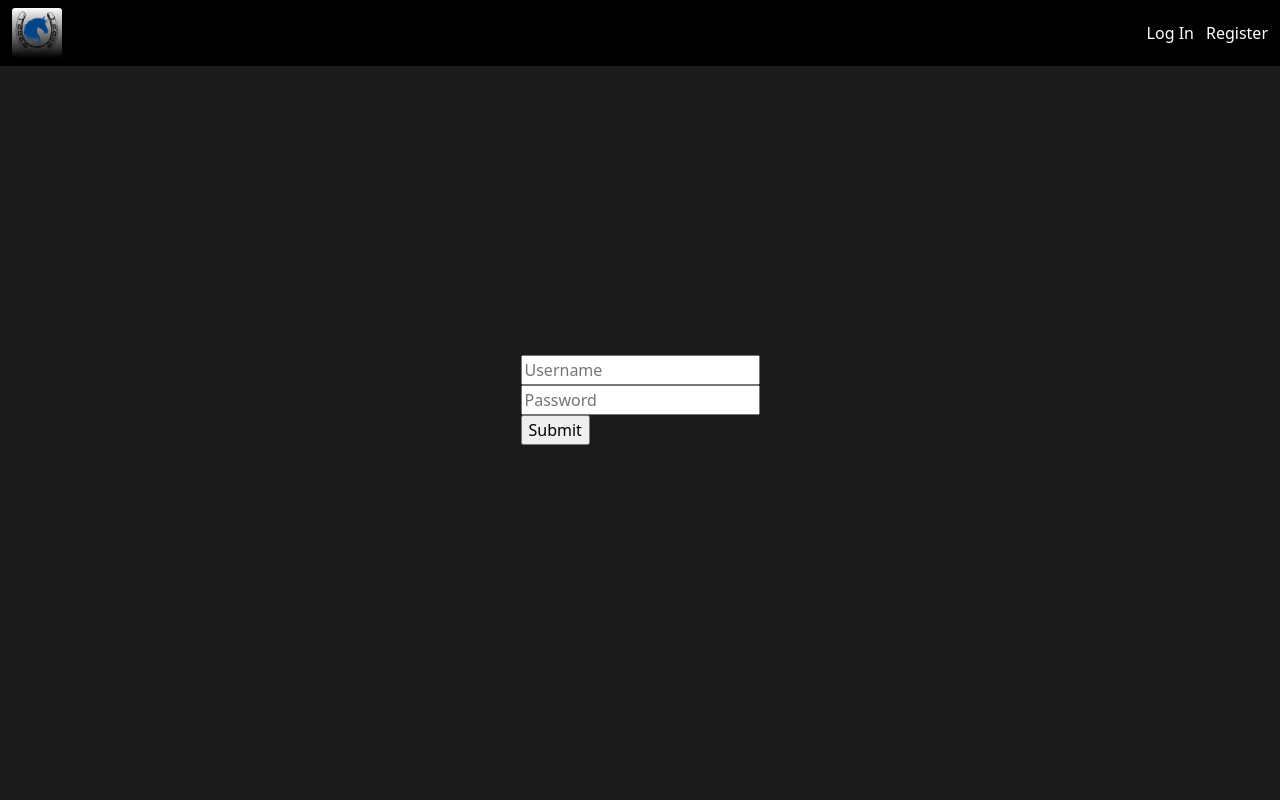
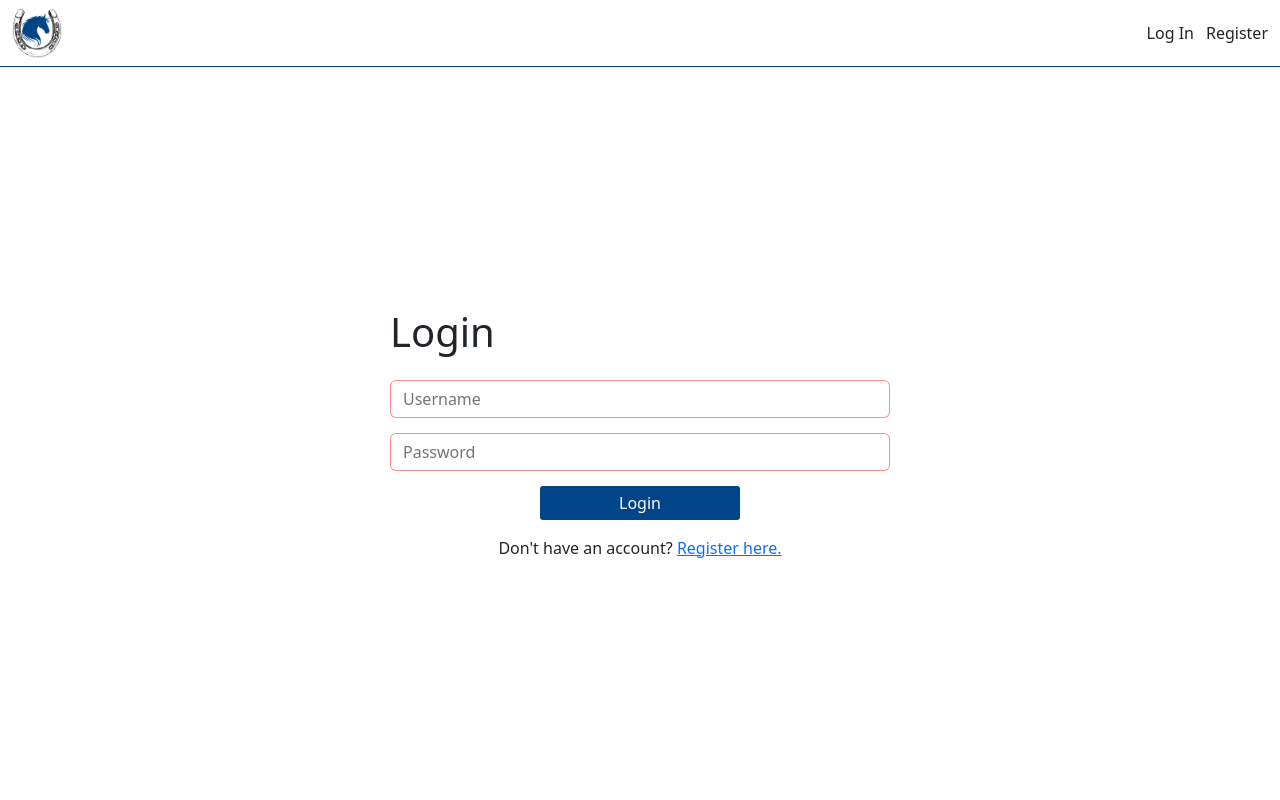
Before and after one commit to LordKrakos/KrakosShoeing, a Django app: page /accounts/login/ in a window 1280 px wide. Run offline with Django 5.2, Linux system fonts and the light colour scheme; some libraries are stand-ins or nearby versions.

Commit message:
Finished login and registration templates and styles

```diff
--- a/krakosshoeing/service/static/service/css/base.css
+++ b/krakosshoeing/service/static/service/css/base.css
@@ -1,33 +1,32 @@
-.navbar {
-  color: #fff;
-  background-color: black;
+body {
+  box-sizing: border-box;
 }
-.navbar .logo-container {
+body .navbar {
+  position: sticky;
+  border-bottom: 1px solid #014488;
+}
+body .navbar .logo-container {
   width: 50px;
   height: 50px;
 }
-.navbar .logo-container .logo {
+body .navbar .logo-container .logo {
   width: 100%;
-  border-radius: 3px;
 }
-.navbar .navbar-toggler {
+body .navbar .navbar-toggler {
   position: relative;
   border: none;
   outline: none;
 }
-.navbar .navbar-toggler:focus {
-  box-shadow: 0 0 0.2rem 0 #0D5EAF;
+body .navbar .navbar-toggler:focus {
+  box-shadow: 0 0 0.2rem 0 rgba(1, 68, 136, 0.7725490196);
 }
-.navbar .offcanvas-header {
+body .navbar .offcanvas-header {
   background-color: #000;
 }
-.navbar .offcanvas-header h5 {
-  color: #fff;
-}
-.navbar .offcanvas-body .navbar-nav li a {
+body .navbar .offcanvas-body .navbar-nav li a {
   color: #000;
 }
-.navbar .auth-nav {
+body .navbar .auth-nav {
   display: flex;
   align-items: center;
   justify-content: center;
@@ -36,17 +35,23 @@
   padding: 0;
   list-style: none;
 }
-.navbar .auth-nav .nav-link:hover {
-  color: #0D5EAF;
+body .navbar .auth-nav .nav-link:hover {
+  color: #014488;
 }
-
-main {
+body main {
   display: flex;
   align-items: center;
   justify-content: center;
+  flex-direction: column;
   width: 100%;
-  height: 100dvh;
-  background-color: rgba(0, 0, 0, 0.8941176471);
+  height: calc(100dvh - 67px);
+  padding: 10px;
+}
+body main .alert-error {
+  color: var(--bs-danger);
+}
+body main .alert-success {
+  color: var(--bs-success);
 }
 
 /*# sourceMappingURL=base.css.map */
--- /dev/null
+++ b/krakosshoeing/service/static/service/css/login.css
@@ -0,0 +1,55 @@
+.form-container {
+  display: flex;
+  gap: 1rem;
+  flex-direction: column;
+  width: 100%;
+  max-width: 500px;
+}
+.form-container h1 {
+  align-self: flex-start;
+}
+.form-container form {
+  display: flex;
+  flex-direction: column;
+  align-items: center;
+  justify-content: center;
+  gap: 15px;
+  width: 100%;
+}
+.form-container form div {
+  display: flex;
+  flex-direction: column;
+  align-items: center;
+  justify-content: center;
+  width: 100%;
+}
+.form-container form div input {
+  width: 100%;
+  padding: 0.375rem 0.75rem;
+  border: 1.5px solid rgba(128, 128, 128, 0.8784313725);
+  border-radius: var(--bs-border-radius);
+}
+.form-container form div input:invalid {
+  border: 1.5px solid rgba(255, 0, 0, 0.4470588235);
+}
+.form-container form div input:valid {
+  border: 1.5px solid #00bc00;
+}
+.form-container form div input:focus {
+  outline: none;
+}
+.form-container form .login-btn {
+  color: #fff;
+  width: 100%;
+  max-width: 200px;
+  padding: 5px 10px;
+  border: none;
+  border-radius: 3px;
+  background-color: #014488;
+}
+.form-container p {
+  margin: 0;
+  text-align: center;
+}
+
+/*# sourceMappingURL=login.css.map */
--- a/krakosshoeing/service/static/service/scss/base.scss
+++ b/krakosshoeing/service/static/service/scss/base.scss
@@ -1,6 +1,9 @@
+body {
+    box-sizing: border-box;
+
     .navbar {
-    color: #fff;
-    background-color: black;
+        position: sticky;
+        border-bottom: 1px solid #014488;
 
         .logo-container {
             width: 50px;
@@ -8,7 +11,6 @@
 
             .logo {
                 width: 100%;
-            border-radius: 3px;
             }
         }
 
@@ -18,21 +20,17 @@
             outline: none;
 
             &:focus {
-            box-shadow: 0 0 0.2rem 0 #0D5EAF;
+                box-shadow: 0 0 0.2rem 0 #014488c5;
             }
         }
 
         .offcanvas-header {
             background-color: #000;
-
-        h5 {
-            color: #fff;
-        }
         }
 
         .offcanvas-body {
 
-        .navbar-nav li a{
+            .navbar-nav li a {
                 color: #000;
             }
         }
@@ -47,7 +45,7 @@
             list-style: none;
 
             .nav-link:hover {
-            color: #0D5EAF;
+                color: #014488;
             }
         }
     }
@@ -56,7 +54,18 @@ main {
         display: flex;
         align-items: center;
         justify-content: center;
+        flex-direction: column;
         width: 100%;
-    height: 100dvh;
-    background-color: #000000e4;
+        height: calc(100dvh - 67px);
+        padding: 10px;
+
+        .alert-error {
+            color: var(--bs-danger);
         }
+
+        .alert-success {
+            color: var(--bs-success);
+        }
+    }
+
+}
--- /dev/null
+++ b/krakosshoeing/service/static/service/scss/login.scss
@@ -0,0 +1,63 @@
+.form-container {
+    display: flex;
+    gap: 1rem;
+    flex-direction: column;
+    width: 100%;
+    max-width: 500px;
+
+    h1 {
+        align-self: flex-start;
+    }
+
+    form {
+        display: flex;
+        flex-direction: column;
+        align-items: center;
+        justify-content: center;
+        gap: 15px;
+        width: 100%;
+
+        div {
+            display: flex;
+            flex-direction: column;
+            align-items: center;
+            justify-content: center;
+            width: 100%;
+
+            input {
+                width: 100%;
+                padding: .375rem .75rem;
+                border: 1.5px solid #808080e0;
+                border-radius: var(--bs-border-radius);
+
+                &:invalid {
+                    border: 1.5px solid #ff000072;
+                }
+
+                &:valid {
+                    border: 1.5px solid #00bc00;
+                }
+
+                &:focus {
+                    outline: none;
+                }
+            }
+        }
+
+        .login-btn {
+            color: #fff;
+            width: 100%;
+            max-width: 200px;
+            padding: 5px 10px;
+            border: none;
+            border-radius: 3px;
+            background-color: #014488;
+        }
+    }
+
+    p {
+        margin: 0;
+        text-align: center;
+    }
+
+}
--- a/krakosshoeing/service/templates/service/layout.html
+++ b/krakosshoeing/service/templates/service/layout.html
@@ -47,7 +47,7 @@
                     <a href="{% url 'service:dashboard' %}">
                         <img
                             class="logo"
-                            src="{% static 'service/images/Logo6.png' %}"
+                            src="{% static 'service/images/Logo.png' %}"
                             alt="Krakos Shoeing Logo"
                         />
                     </a>
@@ -149,6 +149,13 @@
         </nav>
 
         <main>
+
+            {% for message in messages %}
+                <div class="alert-{{ message.tags }}">
+                    {{ message }}
+                </div>
+            {% endfor %}
+
             {% block main %}
             {% endblock %}
         </main>
--- a/krakosshoeing/service/templates/service/login.html
+++ b/krakosshoeing/service/templates/service/login.html
@@ -1,14 +1,40 @@
 {% extends "service/layout.html" %}
+{% load static %}
+
+{% block title %}
+    Login
+{% endblock %}
+
+{% block styles %}
+    <link rel="stylesheet" href="{% static 'service/css/login.css' %}">
+{% endblock %}
 
 {% block main %}
 
-<form action="{% url 'service:login' %}" method="post">
+    <div class="form-container">
 
-    {% csrf_token %}
-    {{ form }}
+        <h1>Login</h1>
 
-    <input type="submit"/>
+        <form action="{% url 'service:login' %}" method="post">
 
-</form>
+            {% csrf_token %}
+            {{ form }}
+
+            <button
+                class="login-btn"
+                type="submit"
+                name="login"
+                aria-label="login"
+            >
+                Login
+            </button>
+
+        </form>
+
+        <p>
+            Don't have an account? <a href="{% url 'service:register' %}">Register here.</a>
+        </p>
+
+    </div>
 
 {% endblock %}
```
Also changed, not shown: krakosshoeing/service/static/service/css/registration.css (added, +55 -0 lines), krakosshoeing/service/static/service/scss/registration.scss (added, +63 -0 lines), krakosshoeing/service/templates/service/registration.html (+31 -5 lines), krakosshoeing/service/static/service/images/Logo.png, krakosshoeing/service/static/service/images/Logo2.png (deleted), krakosshoeing/service/static/service/images/Logo3.png (deleted), krakosshoeing/service/static/service/images/Logo4.png (deleted), krakosshoeing/service/static/service/images/Logo5.png (deleted), krakosshoeing/service/static/service/images/Logo6.png (deleted). Lines whose indentation alone changed are shown as unchanged.
